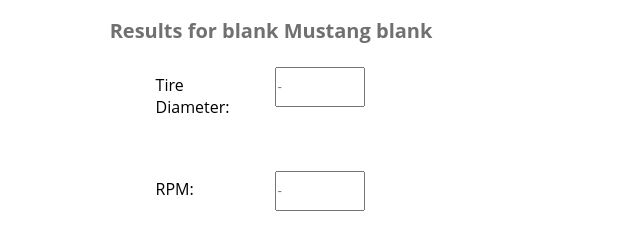
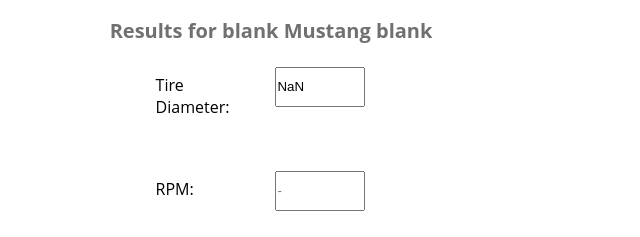
Before and after one commit to jtconde/engine-rpm-calculator, a plain HTML site: page index.html in a window 1280 px wide. Both pictures are taken after a click on the button "Calculate". Shown: the part 1029-1266 px from the top of the page, 369-1009 px from the left. Drawn offline with Linux system fonts and the light colour scheme.

Commit message:
Updated Tire Height Calculation

```diff
--- a/app.js
+++ b/app.js
@@ -3,11 +3,12 @@ var trimSelection;
 var transmissionSelection;
 var gearSelection;
 var gearRatio;
-var tireUno;
-var tireDos;
-var tireTres;
+var tWidth;
+var tRatio;
+var tRim;
 var speed;
-var rearRatio
+var rearRatio;
+
 
 function calculate() {
     // User Input
@@ -16,16 +17,23 @@ function calculate() {
     transmissionSelection = document.getElementById("transmissionSelect").value;
     gearSelection = document.getElementById("gearSelect").value;
     gearRatio = document.getElementById("transGearRatio").value;
-    tireUno = document.getElementById("tireOne").value;
-    tireDos = document.getElementById("tireTwo").value;
-    tireTres = document.getElementById("tireThree").value;
+    tWidth = document.getElementById("tireWidth").value;
+    tRatio = document.getElementById("tireRatio").value;
+    tRim = document.getElementById("tireRim").value;
     speed = document.getElementById("speedz").value;
-    rearRatio = tireUno = document.getElementById("rearGearRatio").value;
+    rearRatio = document.getElementById("rearGearRatio").value;
+
+    // Calculate Tire Height
+    var tireHeight = (tWidth)*(tRatio*0.01)/25.4*2+(parseInt(tRim))
+    tireHeight = tireHeight.toFixed(1);
+
 
     // Update Results Label
     document.getElementById("resultsLabel").innerHTML = "Results for " + yearSelection + " Mustang " + trimSelection;
+    document.getElementById("diameterBox").value = tireHeight;
+
     // Log Test Data Line
     console.log(yearSelection + " Mustang " + trimSelection + " -> Transmission: " + transmissionSelection
-        + " -> Gear: " + gearSelection + " -> Gear Ratio: " + gearRatio + " -> Tire Size: " + tireUno + "/" + tireDos + "-" + tireTres
-        + " -> Speed: " + speed + " -> Rear Gear Ratio: " + rearRatio);
+        + " -> Gear: " + gearSelection + " -> Gear Ratio: " + gearRatio + " -> Tire Size: " + tWidth + "/" + tRatio + "-" + tRim
+        + " -> Speed: " + speed + " -> Rear Gear Ratio: " + rearRatio + " " + tireHeight);
 }
--- a/index.html
+++ b/index.html
@@ -135,11 +135,11 @@
         <label>
           Tire Size:
         </label>
-        <input id="tireOne" class="tireSize" type="text"  placeholder="000" maxlength="3">
+        <input id="tireWidth" class="tireSize" type="number"  placeholder="000" maxlength="3">
         /
-        <input id="tireTwo" class="tireSize" type="text"  placeholder="00" maxlength="2">
+        <input id="tireRatio" class="tireSize" type="number"  placeholder="00" maxlength="2">
         -
-        <input id="tireThree" class="tireSize" type="text" placeholder="00" maxlength="2"><br>
+        <input id="tireRim" class="tireSize" type="number" placeholder="00" maxlength="2"><br>
       </div>
 
 
@@ -174,7 +174,7 @@
       <label class="resultText">
         Tire Diameter:
       </label>
-      <input class="resultField" type="text"  placeholder="-" readonly><br>
+      <input id="diameterBox" class="resultField" type="text"  placeholder="-" readonly><br>
     </div>
     <div class="row">
       <label class="resultText">
```
